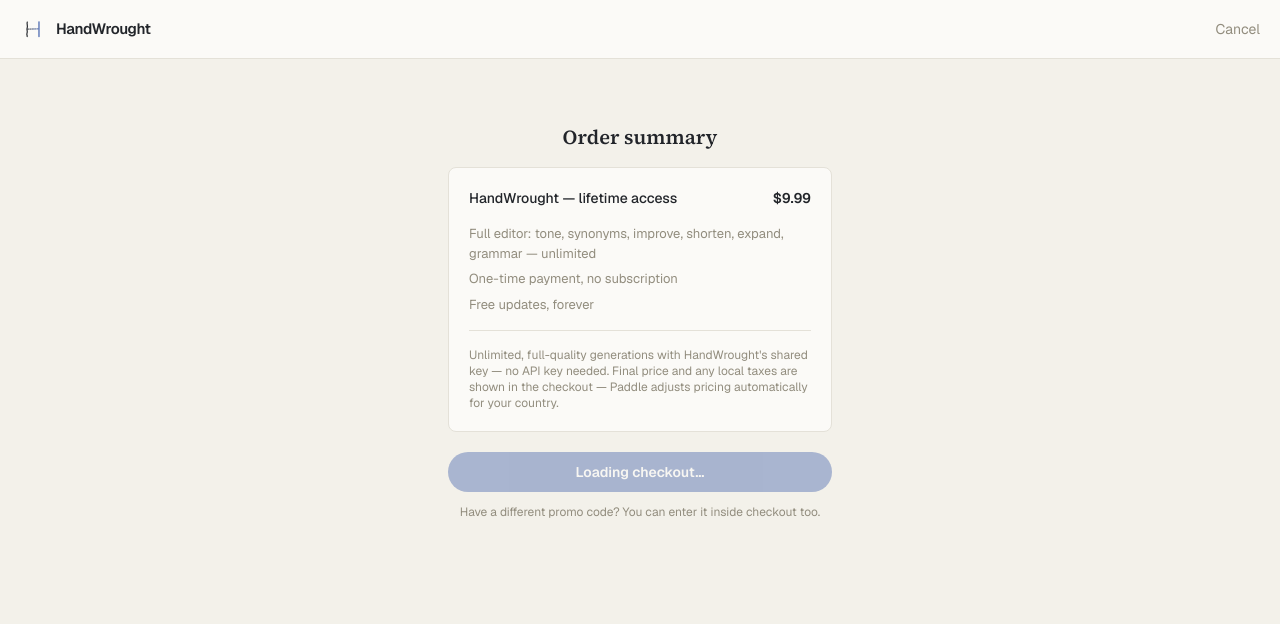
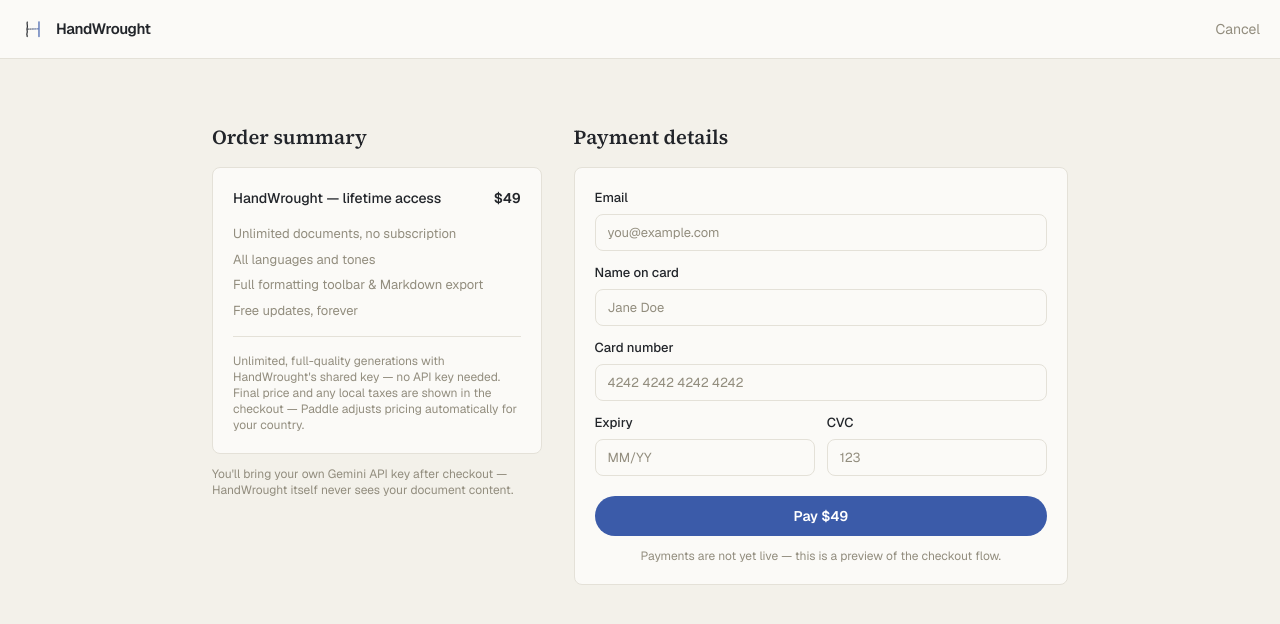
Before and after one commit to manish-pamnani/Handwrought, a Next.js app: page /checkout in a window 1280 px wide. Shown: the top 624 px of the page. Built offline with nearby package versions, Linux system fonts and the light colour scheme; no server answers.

Commit message:
Revert "Add Paddle integration for checkout and payment processing"
This reverts commit 27e9998fccb12767526d471f8b6a52991c350e78.

```diff
--- a/app/checkout/page.tsx
+++ b/app/checkout/page.tsx
@@ -2,84 +2,47 @@
 
 import Image from "next/image";
 import Link from "next/link";
-import { useSearchParams } from "next/navigation";
-import { Suspense, useEffect, useRef, useState } from "react";
-import { initializePaddle, type Paddle } from "@paddle/paddle-js";
-import type { CheckoutEventsData } from "@paddle/paddle-js/types/checkout/events";
+import { useState, type FormEvent } from "react";
 import { useAuth } from "@/lib/AuthContext";
-import { EARLY_BIRD_DISCOUNT_CODE, LIFETIME_ACCESS_PRICE_ID } from "@/lib/constants";
 
-const REGULAR_PRICE_LABEL = "$9.99";
-const EARLY_BIRD_PRICE_LABEL = "$4.99";
+const PRICE_LABEL = "$49";
 
-function formatTotal(totals: CheckoutEventsData["totals"], currencyCode: string): string {
-  // Paddle.js checkout events report totals in major currency units (e.g. 9.99),
-  // unlike the server-side Transactions API which uses minor-unit strings ("999").
-  return new Intl.NumberFormat(undefined, { style: "currency", currency: currencyCode }).format(
-    totals.total,
-  );
+const inputClasses =
+  "w-full rounded-lg border border-[var(--color-border)] bg-[var(--color-paper)] px-3 py-2 font-sans text-[13px] text-[var(--color-ink)] placeholder:text-[var(--color-ink-muted)] focus:outline-none focus:ring-2 focus:ring-[var(--color-accent-tint)]";
+
+function formatCardNumber(value: string): string {
+  const digits = value.replace(/\D/g, "").slice(0, 16);
+  return digits.replace(/(.{4})/g, "$1 ").trim();
 }
 
-function CheckoutContents() {
+function formatExpiry(value: string): string {
+  const digits = value.replace(/\D/g, "").slice(0, 4);
+  if (digits.length < 3) return digits;
+  return `${digits.slice(0, 2)}/${digits.slice(2)}`;
+}
+
+export default function CheckoutPage() {
   const { user } = useAuth();
-  const searchParams = useSearchParams();
+  const [email, setEmail] = useState(user?.email ?? "");
+  const [cardName, setCardName] = useState("");
+  const [cardNumber, setCardNumber] = useState("");
+  const [expiry, setExpiry] = useState("");
+  const [cvc, setCvc] = useState("");
+  const [submitting, setSubmitting] = useState(false);
+  const [complete, setComplete] = useState(false);
 
-  // Supports a "buy now with early bird" link, e.g. /checkout?promo=EARLYBIRD50
-  const promoParam = searchParams.get("promo")?.trim().toUpperCase() ?? null;
-  const earlyBirdApplied = promoParam === EARLY_BIRD_DISCOUNT_CODE;
-
-  const [paddle, setPaddle] = useState<Paddle | null>(null);
-  const [checkoutData, setCheckoutData] = useState<CheckoutEventsData | null>(null);
-  const [complete, setComplete] = useState(false);
-  const [checkoutError, setCheckoutError] = useState<string | null>(null);
-  // Events keep firing after checkout.completed (e.g. checkout.closed), some with
-  // stale/zeroed totals — freeze on the first completed event and ignore the rest.
-  const completedRef = useRef(false);
-
-  useEffect(() => {
-    const token = process.env.NEXT_PUBLIC_PADDLE_CLIENT_TOKEN;
-    const environment = process.env.NEXT_PUBLIC_PADDLE_ENV;
-    if (!token || !environment) return;
-
-    initializePaddle({
-      token,
-      environment: environment as "sandbox" | "production",
-      eventCallback: (event) => {
-        if (!event.name || completedRef.current) return;
-        if (event.name === "checkout.completed" && event.data) {
-          completedRef.current = true;
-          setCheckoutData(event.data);
-          setComplete(true);
-          return;
-        }
-        if (event.name === "checkout.error") {
-          setCheckoutError("Something went wrong opening checkout. Please try again in a moment.");
-        }
-        if (event.data) {
-          setCheckoutData(event.data);
-        }
-      },
-    }).then((p) => {
-      if (p) setPaddle(p);
-    });
-  }, []);
-
-  function openCheckout() {
-    if (!paddle) return;
-    setCheckoutError(null);
-    paddle.Checkout.open({
-      items: [{ priceId: LIFETIME_ACCESS_PRICE_ID, quantity: 1 }],
-      ...(earlyBirdApplied && { discountCode: EARLY_BIRD_DISCOUNT_CODE }),
-      ...(user?.email && { customer: { email: user.email } }),
-      // Threaded through to the transaction.completed webhook so it knows
-      // which account to grant lifetime access to. Guest checkouts (no
-      // signed-in user) omit this — see the TODO in paddleWebhookHandlers.ts.
-      ...(user?.uid && { customData: { firebaseUid: user.uid } }),
-    });
+  // Front-end only for now — no charge is actually processed. Wiring this up
+  // to a real payment provider (creating a charge/session, handling
+  // success/failure webhooks) is a follow-up once a provider account exists.
+  async function handleSubmit(e: FormEvent) {
+    e.preventDefault();
+    setSubmitting(true);
+    await new Promise((resolve) => setTimeout(resolve, 900));
+    setSubmitting(false);
+    setComplete(true);
   }
 
   if (complete) {
-    const paidLabel = checkoutData ? formatTotal(checkoutData.totals, checkoutData.currency_code) : null;
     return (
       <div className="flex min-h-screen flex-col items-center justify-center bg-[var(--color-paper-inset)] px-4">
         <div className="w-full max-w-sm rounded-lg border border-[var(--color-border)] bg-[var(--color-paper)] p-6 text-center shadow-sm">
@@ -88,8 +51,7 @@ function CheckoutContents() {
           </div>
           <h1 className="font-sans text-lg font-semibold text-[var(--color-ink)]">You&apos;re all set</h1>
           <p className="mt-2 font-sans text-[13px] text-[var(--color-ink-muted)]">
-            Thanks for getting HandWrought{paidLabel ? ` (${paidLabel} paid)` : ""}. Sign in (or create an account) to
-            start writing.
+            Thanks for getting HandWrought. Sign in (or create an account) to start writing.
           </p>
           <Link
             href="/"
@@ -119,31 +81,18 @@ function CheckoutContents() {
         </Link>
       </header>
 
-      <main className="mx-auto flex w-full max-w-4xl flex-1 flex-col items-center gap-8 px-5 py-10 sm:py-16">
-        <section className="w-full max-w-sm">
-          <h1 className="text-center font-serif text-xl font-semibold text-[var(--color-ink)]">Order summary</h1>
+      <main className="mx-auto flex w-full max-w-4xl flex-1 flex-col gap-8 px-5 py-10 sm:flex-row sm:py-16">
+        <section className="sm:w-2/5">
+          <h1 className="font-serif text-xl font-semibold text-[var(--color-ink)]">Order summary</h1>
           <div className="mt-4 rounded-lg border border-[var(--color-border)] bg-[var(--color-paper)] p-5">
             <div className="flex items-center justify-between">
               <span className="font-sans text-sm font-medium text-[var(--color-ink)]">HandWrought — lifetime access</span>
-              <span className="font-sans text-sm font-semibold text-[var(--color-ink)]">
-                {earlyBirdApplied ? (
-                  <>
-                    <span className="mr-1.5 text-[var(--color-ink-muted)] line-through">{REGULAR_PRICE_LABEL}</span>
-                    {EARLY_BIRD_PRICE_LABEL}
-                  </>
-                ) : (
-                  REGULAR_PRICE_LABEL
-                )}
-              </span>
+              <span className="font-sans text-sm font-semibold text-[var(--color-ink)]">{PRICE_LABEL}</span>
             </div>
-            {earlyBirdApplied && (
-              <p className="mt-1.5 font-sans text-xs font-medium text-[var(--color-accent)]">
-                Early bird code EARLYBIRD50 applied — 50% off
-              </p>
-            )}
             <ul className="mt-4 flex flex-col gap-1.5 font-sans text-[13px] text-[var(--color-ink-muted)]">
-              <li>Full editor: tone, synonyms, improve, shorten, expand, grammar — unlimited</li>
-              <li>One-time payment, no subscription</li>
+              <li>Unlimited documents, no subscription</li>
+              <li>All languages and tones</li>
+              <li>Full formatting toolbar & Markdown export</li>
               <li>Free updates, forever</li>
             </ul>
             <p className="mt-4 border-t border-[var(--color-border)] pt-4 font-sans text-xs text-[var(--color-ink-muted)]">
@@ -151,40 +100,100 @@ function CheckoutContents() {
               any local taxes are shown in the checkout — Paddle adjusts pricing automatically for your country.
             </p>
           </div>
+          <p className="mt-3 font-sans text-xs text-[var(--color-ink-muted)]">
+            You&apos;ll bring your own Gemini API key after checkout — HandWrought itself never sees your document
+            content.
+          </p>
+        </section>
 
-          {checkoutError && (
-            <p className="mt-3 font-sans text-xs text-red-600" role="alert">
-              {checkoutError}
+        <section className="sm:w-3/5">
+          <h1 className="font-serif text-xl font-semibold text-[var(--color-ink)]">Payment details</h1>
+          <form onSubmit={handleSubmit} className="mt-4 flex flex-col gap-3 rounded-lg border border-[var(--color-border)] bg-[var(--color-paper)] p-5">
+            <label className="flex flex-col gap-1.5">
+              <span className="font-sans text-[13px] font-medium text-[var(--color-ink)]">Email</span>
+              <input
+                type="email"
+                required
+                autoComplete="email"
+                value={email}
+                onChange={(e) => setEmail(e.target.value)}
+                className={inputClasses}
+                placeholder="you@example.com"
+              />
+            </label>
+
+            <label className="flex flex-col gap-1.5">
+              <span className="font-sans text-[13px] font-medium text-[var(--color-ink)]">Name on card</span>
+              <input
+                type="text"
+                required
+                autoComplete="cc-name"
+                value={cardName}
+                onChange={(e) => setCardName(e.target.value)}
+                className={inputClasses}
+                placeholder="Jane Doe"
+              />
+            </label>
+
+            <label className="flex flex-col gap-1.5">
+              <span className="font-sans text-[13px] font-medium text-[var(--color-ink)]">Card number</span>
+              <input
+                type="text"
+                inputMode="numeric"
+                required
+                autoComplete="cc-number"
+                value={cardNumber}
+                onChange={(e) => setCardNumber(formatCardNumber(e.target.value))}
+                className={inputClasses}
+                placeholder="4242 4242 4242 4242"
+                maxLength={19}
+              />
+            </label>
+
+            <div className="flex gap-3">
+              <label className="flex flex-1 flex-col gap-1.5">
+                <span className="font-sans text-[13px] font-medium text-[var(--color-ink)]">Expiry</span>
+                <input
+                  type="text"
+                  inputMode="numeric"
+                  required
+                  autoComplete="cc-exp"
+                  value={expiry}
+                  onChange={(e) => setExpiry(formatExpiry(e.target.value))}
+                  className={inputClasses}
+                  placeholder="MM/YY"
+                  maxLength={5}
+                />
+              </label>
+              <label className="flex flex-1 flex-col gap-1.5">
+                <span className="font-sans text-[13px] font-medium text-[var(--color-ink)]">CVC</span>
+                <input
+                  type="text"
+                  inputMode="numeric"
+                  required
+                  autoComplete="cc-csc"
+                  value={cvc}
+                  onChange={(e) => setCvc(e.target.value.replace(/\D/g, "").slice(0, 4))}
+                  className={inputClasses}
+                  placeholder="123"
+                  maxLength={4}
+                />
+              </label>
+            </div>
+
+            <button
+              type="submit"
+              disabled={submitting}
+              className="mt-2 w-full rounded-full bg-[var(--color-accent)] px-4 py-2.5 font-sans text-sm font-semibold text-white transition-colors hover:bg-[var(--color-accent-hover)] disabled:opacity-40"
+            >
+              {submitting ? "Processing…" : `Pay ${PRICE_LABEL}`}
+            </button>
+            <p className="text-center font-sans text-xs text-[var(--color-ink-muted)]">
+              Payments are not yet live — this is a preview of the checkout flow.
             </p>
-          )}
-
-          <button
-            type="button"
-            onClick={openCheckout}
-            disabled={!paddle}
-            className="mt-5 w-full rounded-full bg-[var(--color-accent)] px-4 py-2.5 font-sans text-sm font-semibold text-white transition-colors hover:bg-[var(--color-accent-hover)] disabled:opacity-40"
-          >
-            {paddle ? "Buy now" : "Loading checkout…"}
-          </button>
-          <p className="mt-3 text-center font-sans text-xs text-[var(--color-ink-muted)]">
-            Have a different promo code? You can enter it inside checkout too.
-          </p>
+          </form>
         </section>
       </main>
     </div>
   );
 }
-
-export default function CheckoutPage() {
-  return (
-    <Suspense fallback={null}>
-      <CheckoutContents />
-    </Suspense>
-  );
-}
-
-// TODO: transaction.completed webhook — on receipt, look up the transaction's
-// customer email/customData and set a lifetime-access flag for that user in
-// Firestore. This client flow only shows a success screen; it does not grant
-// access. See the paddle:webhooks skill for the Route Handler + signature
-// verification pattern.
--- a/lib/paddleServer.ts
+++ /dev/null
@@ -1,12 +0,0 @@
-import { Environment, LogLevel, Paddle, type PaddleOptions } from "@paddle/paddle-node-sdk";
-
-export function getPaddleInstance(): Paddle {
-  if (!process.env.PADDLE_API_KEY) {
-    throw new Error("PADDLE_API_KEY is not set");
-  }
-  const options: PaddleOptions = {
-    environment: process.env.NEXT_PUBLIC_PADDLE_ENV === "production" ? Environment.production : Environment.sandbox,
-    logLevel: LogLevel.error,
-  };
-  return new Paddle(process.env.PADDLE_API_KEY, options);
-}
--- a/package.json
+++ b/package.json
@@ -9,8 +9,6 @@
     "lint": "eslint"
   },
   "dependencies": {
-    "@paddle/paddle-js": "^1.6.4",
-    "@paddle/paddle-node-sdk": "^3.8.0",
     "@tiptap/extension-highlight": "^3.29.0",
     "@tiptap/extension-image": "^3.29.0",
     "@tiptap/extension-placeholder": "^3.29.0",
@@ -23,7 +21,6 @@
     "@tiptap/react": "^3.29.0",
     "@tiptap/starter-kit": "^3.29.0",
     "firebase": "^12.16.0",
-    "firebase-admin": "^14.2.0",
     "next": "16.2.10",
     "react": "19.2.4",
     "react-dom": "19.2.4",
--- a/scripts/seed-paddle-catalog.ts
+++ /dev/null
@@ -1,158 +0,0 @@
-// One-time script to seed the Paddle sandbox catalog for Handwrought.
-// Run with: npx tsx scripts/seed-paddle-catalog.ts
-// Requires PADDLE_API_KEY in the environment (sandbox key with product.write, price.write, discount.write scopes).
-
-import { Environment, Paddle } from "@paddle/paddle-node-sdk";
-
-const paddle = new Paddle(process.env.PADDLE_API_KEY!, {
-  environment: Environment.sandbox,
-});
-
-const TAX_CATEGORY = "saas" as const;
-
-async function seed() {
-  // ---- Tier 1: BYOK Lifetime Access ----
-  const lifetimeProduct = await paddle.products.create({
-    name: "Handwrought Lifetime Access",
-    taxCategory: TAX_CATEGORY,
-    description:
-      "One-time purchase. Unlocks the full Handwrought editor (change tone, find synonyms, improve/rephrase, shorten, expand, fix grammar) for unlimited use with your own Gemini API key.",
-  });
-
-  const lifetimePrice = await paddle.prices.create({
-    productId: lifetimeProduct.id,
-    description: "Lifetime Access - Regular (USD)",
-    unitPrice: { amount: "999", currencyCode: "USD" }, // $9.99
-    unitPriceOverrides: [
-      { countryCodes: ["GB"], unitPrice: { amount: "799", currencyCode: "GBP" } }, // £7.99
-      { countryCodes: ["IE"], unitPrice: { amount: "899", currencyCode: "EUR" } }, // €8.99
-      { countryCodes: ["AU"], unitPrice: { amount: "1499", currencyCode: "AUD" } }, // A$14.99
-    ],
-  });
-
-  const earlybirdDiscount = await paddle.discounts.create({
-    description: "Early bird - 50% off Lifetime Access, first 150 buyers",
-    type: "percentage",
-    amount: "50",
-    code: "EARLYBIRD50",
-    usageLimit: 150,
-    restrictTo: [lifetimePrice.id],
-    enabledForCheckout: true,
-  });
-
-  // ---- Tier 2a: Managed AI ----
-  const managedAiProduct = await paddle.products.create({
-    name: "Handwrought Managed AI",
-    taxCategory: TAX_CATEGORY,
-    description: "Fully managed AI editing, no API key required. 500 generations/month.",
-  });
-
-  const managedAiMonthly = await paddle.prices.create({
-    productId: managedAiProduct.id,
-    description: "Managed AI - Monthly (USD)",
-    unitPrice: { amount: "1499", currencyCode: "USD" }, // $14.99
-    billingCycle: { interval: "month", frequency: 1 },
-    unitPriceOverrides: [
-      { countryCodes: ["GB"], unitPrice: { amount: "1199", currencyCode: "GBP" } }, // £11.99
-      { countryCodes: ["IE"], unitPrice: { amount: "1399", currencyCode: "EUR" } }, // €13.99
-      { countryCodes: ["AU"], unitPrice: { amount: "2299", currencyCode: "AUD" } }, // A$22.99
-    ],
-  });
-
-  const managedAiAnnual = await paddle.prices.create({
-    productId: managedAiProduct.id,
-    description: "Managed AI - Annual (USD)",
-    unitPrice: { amount: "14999", currencyCode: "USD" }, // $149.99 (~2 months free)
-    billingCycle: { interval: "year", frequency: 1 },
-    unitPriceOverrides: [
-      { countryCodes: ["GB"], unitPrice: { amount: "11999", currencyCode: "GBP" } }, // £119.99
-      { countryCodes: ["IE"], unitPrice: { amount: "13999", currencyCode: "EUR" } }, // €139.99
-      { countryCodes: ["AU"], unitPrice: { amount: "22999", currencyCode: "AUD" } }, // A$229.99
-    ],
-  });
-
-  // ---- Tier 2b: Managed AI Plus ----
-  const managedAiPlusProduct = await paddle.products.create({
-    name: "Handwrought Managed AI Plus",
-    taxCategory: TAX_CATEGORY,
-    description: "Fully managed AI editing, no API key required. 1,000 generations/month.",
-  });
-
-  const managedAiPlusMonthly = await paddle.prices.create({
-    productId: managedAiPlusProduct.id,
-    description: "Managed AI Plus - Monthly (USD)",
-    unitPrice: { amount: "1999", currencyCode: "USD" }, // $19.99
-    billingCycle: { interval: "month", frequency: 1 },
-    unitPriceOverrides: [
-      { countryCodes: ["GB"], unitPrice: { amount: "1599", currencyCode: "GBP" } }, // £15.99
-      { countryCodes: ["IE"], unitPrice: { amount: "1899", currencyCode: "EUR" } }, // €18.99
-      { countryCodes: ["AU"], unitPrice: { amount: "3099", currencyCode: "AUD" } }, // A$30.99
-    ],
-  });
-
-  const managedAiPlusAnnual = await paddle.prices.create({
-    productId: managedAiPlusProduct.id,
-    description: "Managed AI Plus - Annual (USD)",
-    unitPrice: { amount: "19999", currencyCode: "USD" }, // $199.99 (~2 months free)
-    billingCycle: { interval: "year", frequency: 1 },
-    unitPriceOverrides: [
-      { countryCodes: ["GB"], unitPrice: { amount: "15999", currencyCode: "GBP" } }, // £159.99
-      { countryCodes: ["IE"], unitPrice: { amount: "18499", currencyCode: "EUR" } }, // €184.99
-      { countryCodes: ["AU"], unitPrice: { amount: "30999", currencyCode: "AUD" } }, // A$309.99
-    ],
-  });
-
-  // ---- Top-up pack ----
-  const topupProduct = await paddle.products.create({
-    name: "Handwrought Top-up Pack",
-    taxCategory: TAX_CATEGORY,
-    description: "100 extra AI generations for the current billing month, for Managed AI plan subscribers who hit their cap.",
-  });
-
-  const topupPrice = await paddle.prices.create({
-    productId: topupProduct.id,
-    description: "Top-up Pack - 100 generations (USD)",
-    unitPrice: { amount: "299", currencyCode: "USD" }, // $2.99
-    unitPriceOverrides: [
-      { countryCodes: ["GB"], unitPrice: { amount: "249", currencyCode: "GBP" } }, // £2.49
-      { countryCodes: ["IE"], unitPrice: { amount: "279", currencyCode: "EUR" } }, // €2.79
-      { countryCodes: ["AU"], unitPrice: { amount: "499", currencyCode: "AUD" } }, // A$4.99
-    ],
-  });
-
-  console.log(
-    JSON.stringify(
-      {
-        lifetime: {
-          productId: lifetimeProduct.id,
-          priceId: lifetimePrice.id,
-        },
-        earlybirdDiscount: {
-          id: earlybirdDiscount.id,
-          code: earlybirdDiscount.code,
-        },
-        managedAi: {
-          productId: managedAiProduct.id,
-          monthlyPriceId: managedAiMonthly.id,
-          annualPriceId: managedAiAnnual.id,
-        },
-        managedAiPlus: {
-          productId: managedAiPlusProduct.id,
-          monthlyPriceId: managedAiPlusMonthly.id,
-          annualPriceId: managedAiPlusAnnual.id,
-        },
-        topup: {
-          productId: topupProduct.id,
-          priceId: topupPrice.id,
-        },
-      },
-      null,
-      2,
-    ),
-  );
-}
-
-seed().catch((e) => {
-  console.error(e);
-  process.exit(1);
-});
```
Also changed, not shown: lib/paddleWebhookHandlers.ts (deleted, +0 -55 lines), 1 other file (tests, documents, lock files or other folders).
